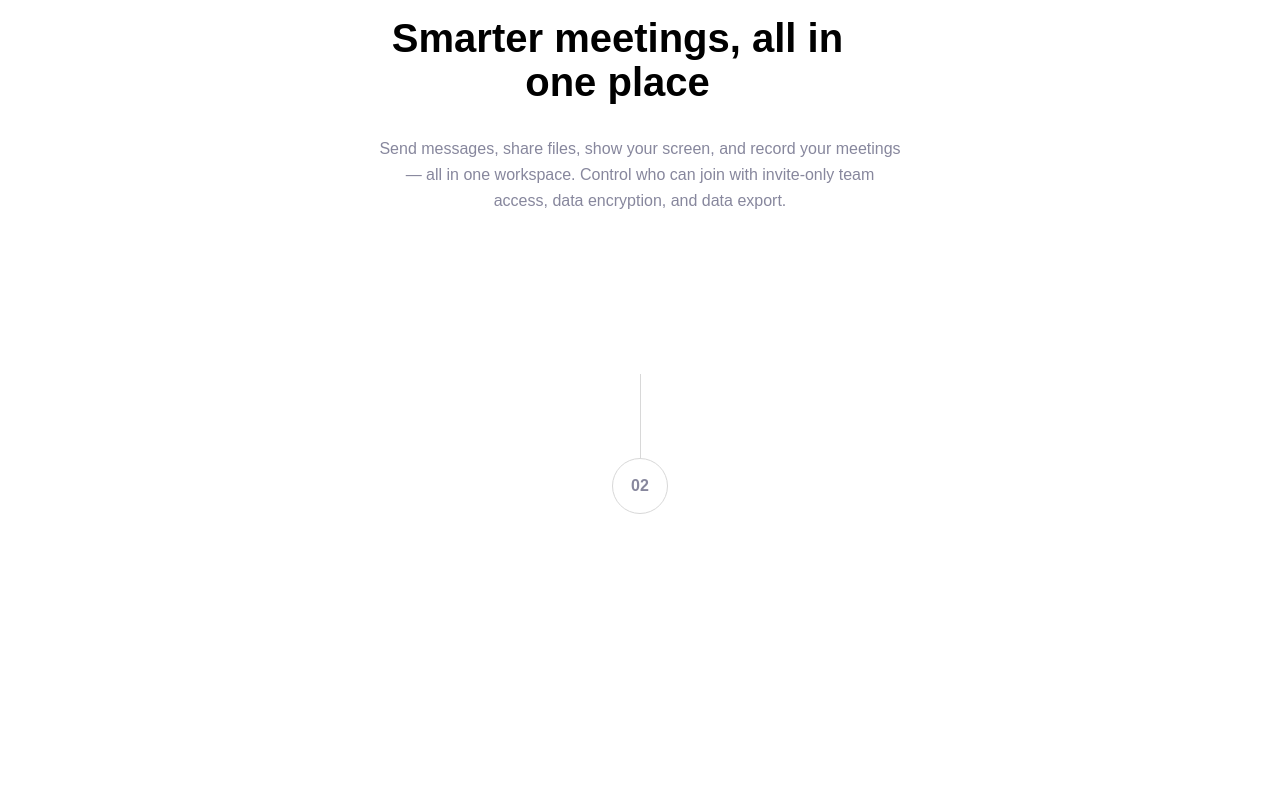
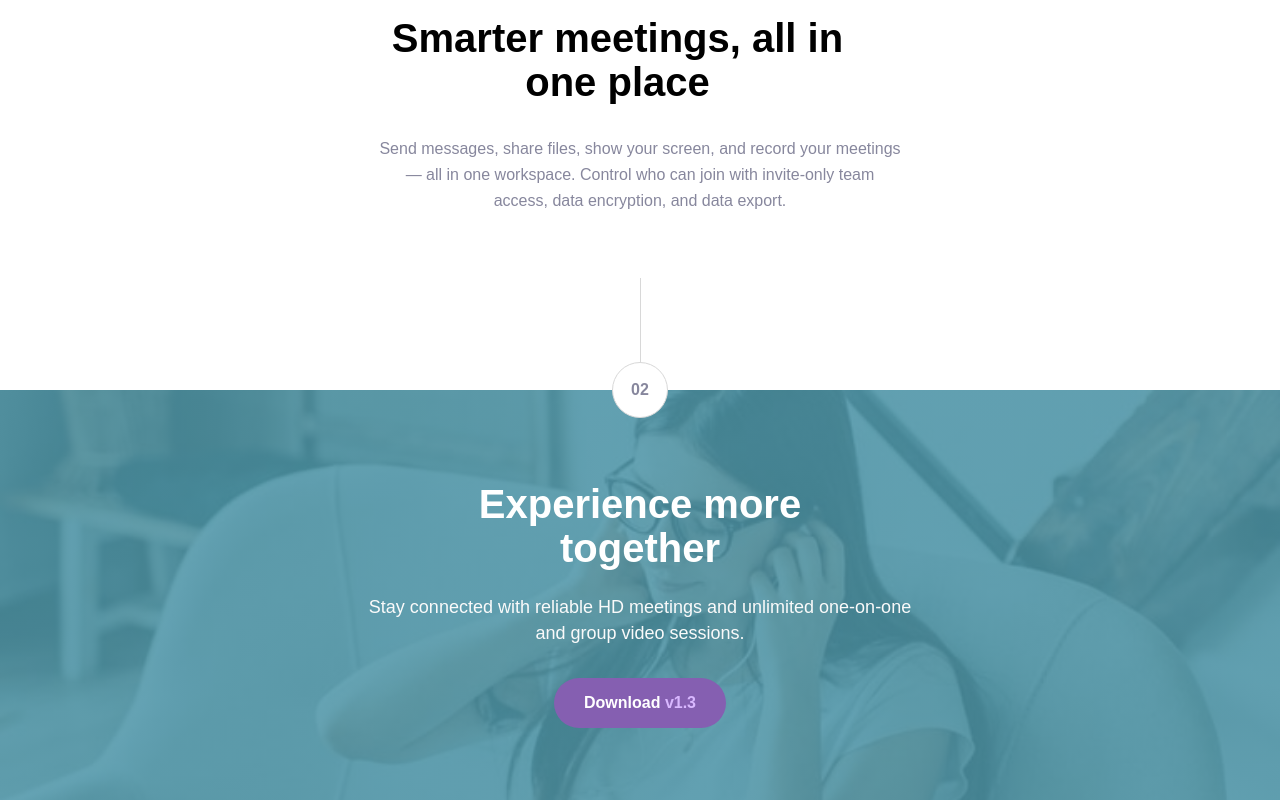
Before and after one commit to alexanderivanov2/frontend-mentor, a Vue app: page /newbie/meet-landing-page in a window 1280 px wide. Shown: the part 1399-2199 px from the top of the page. Before the commit the page ends 1977 px from the top, so only its background shows below. Built offline with nearby package versions, Linux system fonts and the light colour scheme.

Commit message:
implement footer

```diff
--- a/src/assets/styles/pages/LandingPages/_meetLandingPage.scss
+++ b/src/assets/styles/pages/LandingPages/_meetLandingPage.scss
@@ -80,13 +80,13 @@
             font-weight: bold;
             font-size: 1.6rem;
             cursor: pointer;
-            transition: background-color ease-in-out .5s;
+            transition: all ease-in-out .5s;
 
             span {
                 color: $primary-color-light;
             }
 
-            &.download {
+            &.primary {
                 padding-left: 4rem;
                 padding-right: 4rem;
                 background-color: $primary-color;
@@ -96,11 +96,19 @@
                 }
             }
 
-            &.info {
+            &.secondary {
                 background-color: $secondary-color;
 
                 &:hover {
                     background-color: $secondary-color-light;
+
+                    span {
+                        color: white;
+                    }
+                }
+
+                span {
+                    color: $secondary-color-light;
                 }
             }
         }
@@ -129,6 +137,11 @@
                 font-size: 1.6rem;
                 font-weight: 900;
                 line-height: 2.6rem;
+                background-color: $white;
+            }
+
+            &.pointer-two {
+                padding: 0;
             }
         }
 
@@ -179,8 +192,36 @@
                     font-size: 1.6rem;
                     line-height: 2.6rem;
                     text-align: center;
-                    margin: 3.2rem auto;
+                    margin: 3.2rem auto 0;
                 }
+            }
+        }
+
+        .meet-footer {
+            padding: 9.2rem 2.4rem 7.2rem;
+            margin: -2.8rem auto 0;
+            background-color: $primary-color-light;
+            text-align: center;
+            background-image: linear-gradient(rgba($primary-color, .85), rgba($primary-color, .85)), url('/public/assets/images/LandingPages/meetLandingPage/mobile/image-footer.jpg');
+            background-size: cover;
+            background-repeat: no-repeat;
+
+            &-title {
+                color: white;
+                font-size: 3.2rem;
+                font-weight: 900;
+                line-height: 3.6rem;
+            }
+
+            &-description {
+                font-size: 1.6rem;
+                line-height: 2.6rem;
+                margin: 2.4rem 0 3.2rem;
+                color: $medium-color-light;
+            }
+
+            .meet-btn {
+                margin: 0 auto;
             }
         }
 
@@ -238,6 +279,7 @@
                     }
                 }
             }
+
             .meet-usage-introduction {
                 &-content {
                     padding: 6.4rem 2.4rem;
@@ -250,6 +292,25 @@
                         word-wrap: break-word;
                         max-width: 48rem;
                     }
+                }
+            }
+
+            .meet-footer {
+                background-image: linear-gradient(rgba($primary-color, .85), rgba($primary-color, .85)), url('/public/assets/images/LandingPages/meetLandingPage/tablet/image-footer.jpg');
+                display: flex;
+                flex-direction: column;
+                justify-content: center;
+                align-items: center;
+
+                &-title {
+                    font-size: 4rem;
+                    line-height: 4.4rem;
+                    max-width: 46rem;
+                }
+
+                &-description {
+                    font-size: 1.8rem;
+                    max-width: 57.3rem;
                 }
             }
         }
@@ -321,6 +382,29 @@
                     }
                 }
             }
+
+            .meet-footer {
+                padding: 11.6rem 16.5rem 10rem;
+                background-image: linear-gradient(rgba($primary-color, .85), rgba($primary-color, .85)), url('/public/assets/images/LandingPages/meetLandingPage/desktop/image-footer.jpg');
+                flex-direction: row;
+                justify-content: space-between;
+                align-items: flex-start;
+
+                &-title, &-description {
+                    flex: 1;
+                    max-width: 35rem;
+                    text-align: left;
+                }
+
+                &-description {
+                    margin-top: 0;
+                }
+
+                .meet-btn {
+                    margin: unset;
+                    align-self: center;
+                }
+            }
         }
     }
 }
--- a/src/views/NewbiePages/NewbieLandingPages/MeetLandingPage.vue
+++ b/src/views/NewbiePages/NewbieLandingPages/MeetLandingPage.vue
@@ -20,8 +20,8 @@
                             Meet makes it easy to connect with others face-to-face virtually and collaborate across any device.
                         </p>
                         <div class="meet-header-hero-section-content-buttons-wrapper">
-                            <button class="meet-btn download">Download <span>v1.3</span></button>
-                            <button class="meet-btn info">What is it?</button>
+                            <button class="meet-btn primary">Download <span>v1.3</span></button>
+                            <button class="meet-btn secondary">What is it?</button>
                         </div>
                     </div>
                 </div>
@@ -43,10 +43,15 @@
                     <p class="meet-usage-introduction-content-description">Send messages, share files, show your screen, and record your meetings — all in one workspace. Control who can join with invite-only team access, data encryption, and data export.</p>
                 </div>
             </section>
-            <div class="meet-section-pointer">
+            <div class="meet-section-pointer pointer-two">
                 <div class="meet-section-pointer-line"></div>
-                <div class="meet-section-pointer-counter pointer-two">02</div>
+                <div class="meet-section-pointer-counter">02</div>
             </div>
+            <footer class="meet-footer">
+                <h3 class="meet-footer-title">Experience more together</h3>
+                <p class="meet-footer-description">Stay connected with reliable HD meetings and unlimited one-on-one and group video sessions.</p>
+                <button class="meet-btn secondary">Download <span>v1.3</span></button>
+            </footer>
         </div>
     </div>
 
```
